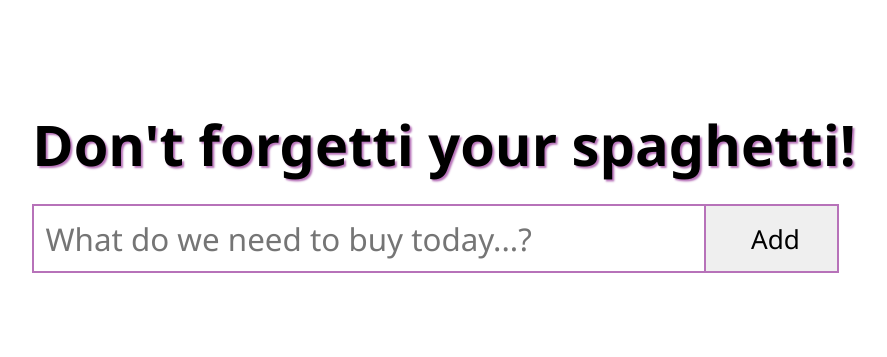
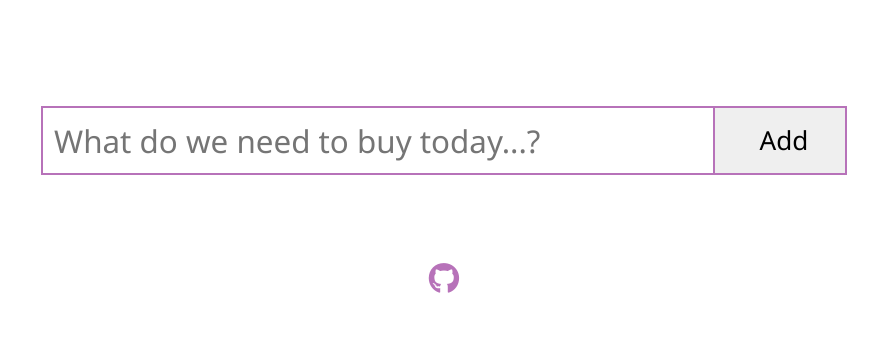
Before and after one commit to lktay/Don-t-forgetti-your-spaghetti, a plain HTML site: page index.html in a window 1280 px wide. Shown: the whole page, without its empty margins (196-1083 px from the left). Drawn offline with Linux system fonts and the light colour scheme.

Commit message:
added link to github repo, some css alteration

```diff
--- a/index.html
+++ b/index.html
@@ -16,7 +16,7 @@
       <!-- form -->
       <form class="grocery-form">
         <p class="alert"></p>
-        <h2>Don't forgetti your spaghetti!</h2>
+        <h2></h2>
         <div class="input-flex">
           <input
             type="text"
@@ -30,9 +30,12 @@
       <div class="list-container">
         <div class="grocery-list"></div>
         <!-- button -->
-        <button type="button" class="clear-btn">clear list</button>
+        <button type="button" class="clear-btn">clear</button>
       </div>
     </section>
+    <footer>
+      <a href="https://github.com/lktay"><i class="fa-brands fa-github"></i></a>
+    </footer>
     <script src="script.js"></script>
   </body>
 </html>
--- a/styles.css
+++ b/styles.css
@@ -26,7 +26,7 @@
   flex-direction: column;
   align-items: center;
   width: 65%;
-  margin: 3% auto 5%;
+  margin: 3% auto 0;
   gap: 1rem;
 }
 
@@ -99,9 +99,18 @@ h2 {
 
 .clear-btn {
   border: none;
-  letter-spacing: 0.5rem;
+  letter-spacing: 0.2rem;
   background-color: white;
   color: rgb(224, 38, 38);
   margin-top: 0.5rem;
   text-align: center;
 }
+
+footer {
+  display: flex;
+}
+footer a {
+  color: rgb(183, 114, 185);
+  text-align: center;
+  margin: 0 auto;
+}
```
Also changed, not shown: script.js (+9 -7 lines).
